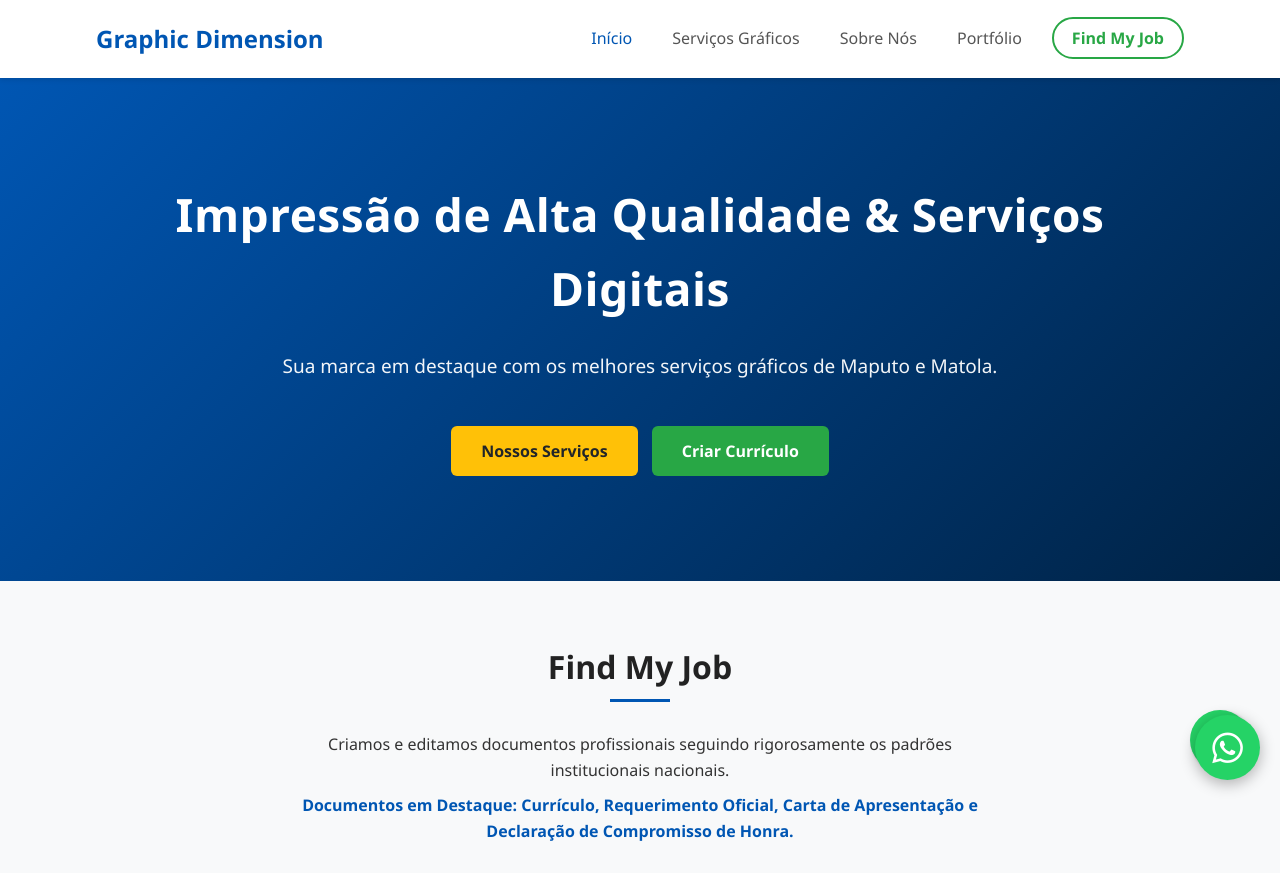
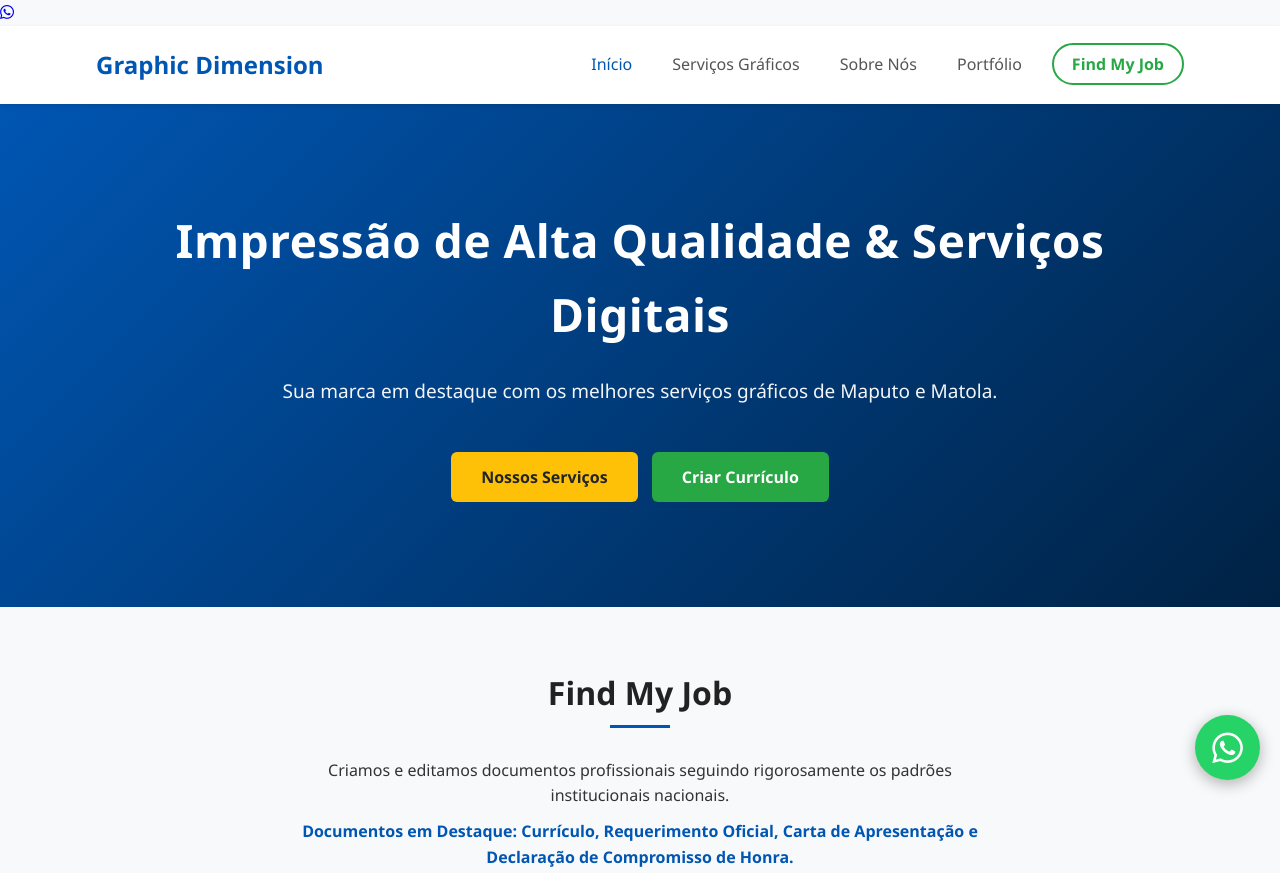
Before and after one commit to Mr-Mpofo/graphic-dimension, a plain HTML site: page index.html in a window 1280 px wide. Shown: the top 873 px of the page. Drawn offline with Linux system fonts and the light colour scheme.

Commit message:
Update index.html

```diff
--- a/index.html
+++ b/index.html
@@ -313,33 +313,7 @@
             background-color: #218838;
         }
 
-        /* Botão Flutuante do WhatsApp */
-        .whatsapp-float {
-            position: fixed;
-            width: 60px;
-            height: 60px;
-            bottom: 30px;
-            right: 30px;
-            background-color: #25d366;
-            color: #fff;
-            border-radius: 50px;
-            text-align: center;
-            font-size: 30px;
-            box-shadow: 2px 2px 3px #999;
-            z-index: 1000;
-            display: flex;
-            align-items: center;
-            justify-content: center;
-            text-decoration: none;
-            transition: transform 0.3s;
-        }
-
-        .whatsapp-float:hover {
-            transform: scale(1.1);
-            color: #fff;
-        }
-
-        /* Rodapé */
+      /* Rodapé */
         footer {
             background-color: #111;
             color: white;
```
